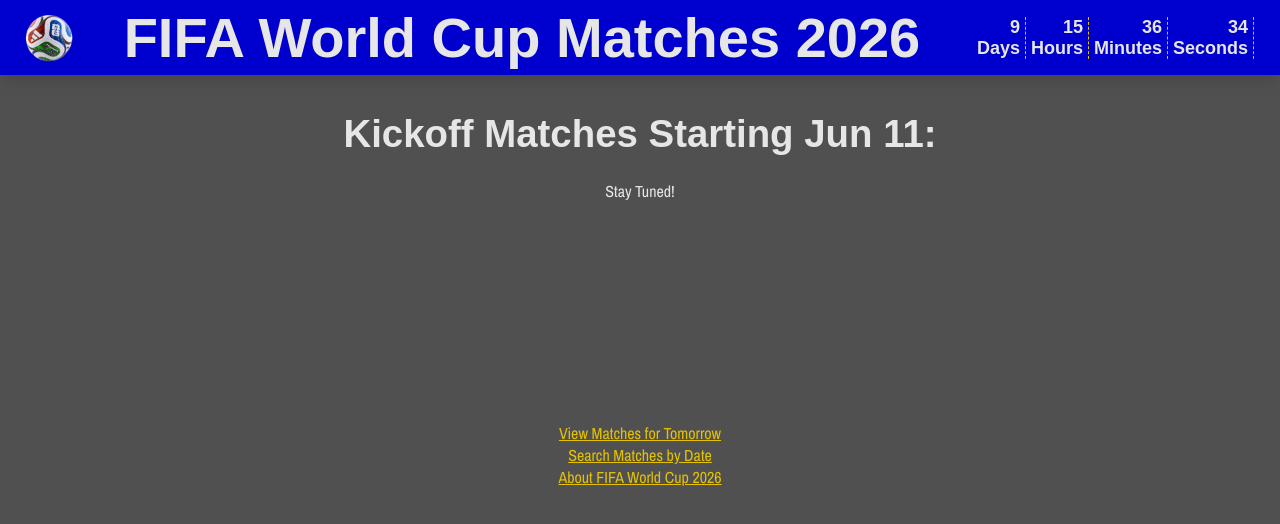
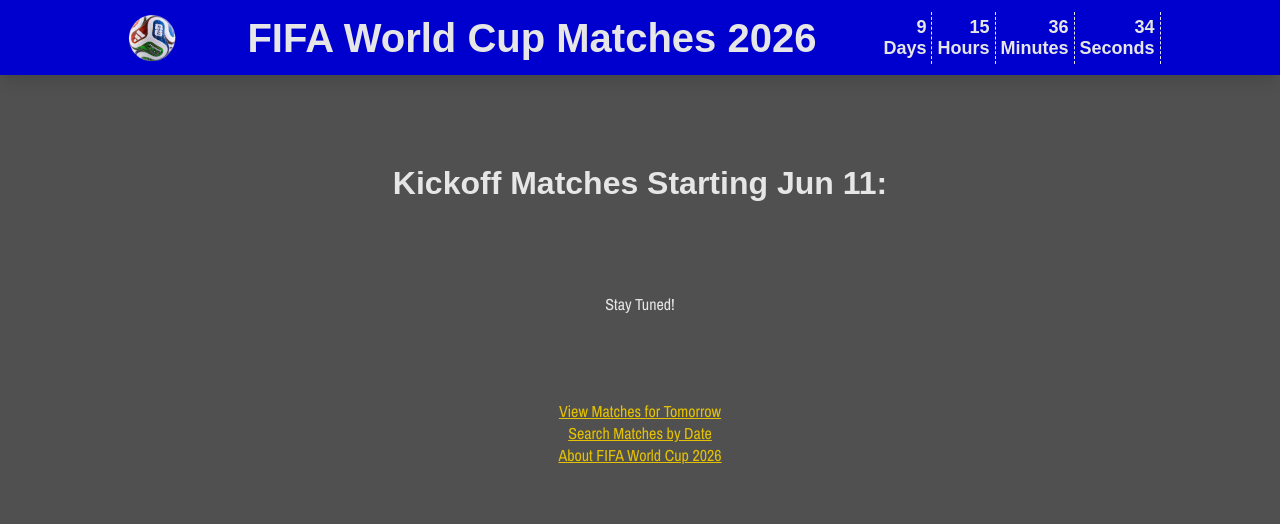
Before and after one commit to cash0826/FIFA_World_Cup_Matches_By_Cash, a React (Vite) app: page / in a window 1280 px wide. Shown: the top 524 px of the page. Built offline with nearby package versions, Linux system fonts and the light colour scheme; data requests are answered from the project's data file; a web font is replaced by a local one.

Commit message:
Minor changed to code comments, eliminated Home.css, updated font sizing, add footer default styling, separated footer component to be reused in multiple pages, cleaned up structuring

```diff
--- a/src/components/CountDownClock.jsx
+++ b/src/components/CountDownClock.jsx
@@ -8,24 +8,27 @@
     }
 
     return (
-      <div className="countdown-div">
+      <>
         <div className="countdown-days">
           <h4>{countdown.days} </h4>
           <h4>Days</h4>
         </div>
+
         <div className="countdown-hrs">
           <h4>{countdown.hours} </h4>
           <h4>Hours</h4>
         </div>
+
         <div className="countdown-min">
           <h4>{countdown.minutes} </h4>
           <h4>Minutes</h4>
         </div>
+
         <div className="countdown-sec">
           <h4>{countdown.seconds}</h4>
           <h4>Seconds</h4>
         </div>
-      </div>
+      </>
     )
   }
 
--- /dev/null
+++ b/src/components/Footer.jsx
@@ -0,0 +1,16 @@
+import { Link } from "react-router-dom"
+
+function Footer() {
+
+  return(
+    <>
+      <footer>
+        <Link to="/tomorrow">View Matches for Tomorrow</Link>
+        <Link to="/search">Search Matches by Date</Link>
+        <Link to="/about">About FIFA World Cup 2026</Link>
+      </footer>
+    </>
+  )
+}
+
+export default Footer;
--- a/src/components/NavBar.jsx
+++ b/src/components/NavBar.jsx
@@ -33,15 +33,20 @@
   return (
     <>
       <nav className="navbar">
+        <div className="navbar-div-homebtn">
+          <NavLink to="/" className="navbar-ball-logo">
+            <img src={trionda} id="trionda" alt="Trionda 2026" title="Trionda 2026"/>
+          </NavLink>
+        </div>
 
-        <NavLink to="/" className="navbar-ball-logo">
-          <img src={trionda} id="trionda" alt="Trionda 2026" title="Trionda 2026"/>
-        </NavLink>
-        <h1 className="navbar-heading">FIFA World Cup Matches 2026</h1>
-        <CountDownClock countdown={countdown}/>
+        <div className="navbar-div-title">
+          <h1 className="navbar-heading">FIFA World Cup Matches 2026</h1>
+        </div>
 
+        <div className="navbar-div-clock">
+          <CountDownClock countdown={countdown}/>
+        </div>
       </nav>
-      <br/>
     </>
   )
 }
--- a/src/pages/Home.jsx
+++ b/src/pages/Home.jsx
@@ -1,8 +1,8 @@
 import { useState, useEffect } from "react"
-import { Outlet, Link } from "react-router-dom"
+import { Outlet } from "react-router-dom"
 import { getMatches } from "../services/GetMatchesJSON"
-import '../styles/Home.css'
 import NavBar from "../components/NavBar"
+import Footer from "../components/Footer"
 
 function Home() {
   // State management of API fetch
@@ -11,8 +11,6 @@
   useEffect( () => {
     // Today's date, formatted for API param
     const today = new Date().toISOString().split("T")[0]
-    console.log(today)
-
     // use getMatchesJSON for now (no date needed)
     getMatches()
       .then( (data) => setMatches(data))
@@ -36,11 +34,8 @@
         <Outlet context= { {matches, setMatches} }/>
       </main>
 
-      <footer>
-        <Link to="/tomorrow">View Matches for Tomorrow</Link>
-        <Link to="/search">Search Matches by Date</Link>
-        <Link to="/about">About FIFA World Cup 2026</Link>
-      </footer>
+      <Footer/>
+
     </>
   )
 }
--- a/src/pages/MatchesTomorrow.jsx
+++ b/src/pages/MatchesTomorrow.jsx
@@ -1,6 +1,7 @@
 import { useState, useEffect } from "react"
 import { getMatches } from "../services/GetMatchesJSON"
 import NavBar from "../components/NavBar"
+import Footer from "../components/Footer"
 import MatchGrid from "../components/MatchGrid"
 
 function MatchesTomorrow() {
@@ -39,6 +40,9 @@
         <MatchGrid matches={matchesTomorrow}/>
       </div>
     </main>
+    <footer>
+      <Footer/>
+    </footer>
     </>
   )
 }
--- a/src/pages/Search.jsx
+++ b/src/pages/Search.jsx
@@ -2,6 +2,7 @@
 import { getMatches } from "../services/GetMatchesJSON"
 import { formatDisplayDate } from "../utils/formatDisplayDate"
 import NavBar from "../components/NavBar"
+import Footer from "../components/Footer"
 import MatchGrid from "../components/MatchGrid"
 
 function Search() {
@@ -74,6 +75,10 @@
       </div>
     </main>
 
+    <footer>
+      <Footer/>
+    </footer>
+
     </>
   )
 }
--- a/src/styles/App.css
+++ b/src/styles/App.css
@@ -9,9 +9,9 @@
   /* responsive font sizes from smallest to largest */
   --fontsize-body: clamp(1rem, 1vw, 1.375rem);
   --fontsize-h4: clamp(1rem, 1.5vw, 1.125rem);
-  --fontsize-h3: clamp(1.25rem, 2vw, 1.75rem);
-  --fontsize-h2: clamp(1.5rem, 3vw, 3rem);
-  --fontsize-h1: clamp(1rem, 5vw, 3.5rem);
+  --fontsize-h3: clamp(1.125rem, 2vw, 1.75rem);
+  --fontsize-h2: clamp(1.5rem, 3vw, 2rem);
+  --fontsize-h1: clamp(1.25rem, 4vw, 2.5rem);
 
   /* spacing 2300 - 600 (200, 160, 120 goes to 60 for mobile. You don't want huge space there */
   --spacing-sm: 0.5rem;
@@ -61,6 +61,18 @@
   min-height: 100vh;
 }
 
+main {
+  min-height: 50vh;
+  padding: 90px 25px 10px;
+  max-width: 1200px;
+  margin: 0 auto;
+  display: flex;
+  flex-direction: column;
+  justify-content: space-evenly;
+  align-items: center;
+  gap: var(--spacing-md);
+}
+
 h1, h2, h3, h4 {
   font-family: var(--sans-head);
 }
@@ -81,6 +93,13 @@
   font-size: var(--fontsize-h1);
 }
 
+footer {
+  display: flex;
+  flex-direction: column;
+  justify-content: center;
+  align-items: center;
+}
+
 a {
   color: var(--accent1);
   display: block;
--- a/src/styles/Home.css
+++ /dev/null
@@ -1,20 +0,0 @@
-/*'../styles/NavBar.css' */
-
-main {
-  min-height: 50vh;
-  padding: 90px var(--spacing-lg) 0px;
-  max-width: 1200px;
-  margin: 0 auto;
-  display: flex;
-  flex-direction: column;
-  justify-content: flex-start;
-  align-items: center;
-  gap: var(--spacing-lg);
-}
-
-footer {
-  display: flex;
-  flex-direction: column;
-  justify-content: center;
-  align-items: center;
-}
--- a/src/styles/NavBar.css
+++ b/src/styles/NavBar.css
@@ -1,36 +1,41 @@
 .navbar {
   position: fixed;
   width: 100%;
+  margin: 0 auto;
   height: 75px;
   padding: 0 var(--spacing-lg);
   background-color: var(--blue-bg);
   box-shadow: var(--shadow);
+  text-align: center;
   box-sizing: border-box;
   display: flex;
-  justify-content: space-between;
+  justify-content: center;
   align-items: center;
+  gap: 50px;
+}
+
+.navbar-div-homebtn, .navbar-div-title, .navbar-div-clock {
+  padding: 10px;
 }
 
 .navbar-ball-logo {
   border-radius: 50%;
-  flex-shrink: 0;
   align-self: center;
   display: block;
-  box-sizing: border-box;
 
   &:hover {
   box-shadow: var(--glow);
   }
-}
 
-#trionda {
-  height: 50px;
-  width: auto;
+  #trionda {
+  width: 50px;
+  min-width: 50px;
+  height: auto;
+  }
 }
 
 .navbar-heading {
   line-height: 1;
-  padding: 5px;
   text-align: center;
 }
 
@@ -38,7 +43,7 @@
   text-align: center;
 }
 
-.countdown-div {
+.navbar-div-clock {
   display: flex;
   padding: 2px;
 }
@@ -46,16 +51,16 @@
 .countdown-days, .countdown-hrs, .countdown-min, .countdown-sec {
   display: flex;
   flex-direction: column;
-  padding: 0 5px;
-  border-right: 1px dashed var(--accent1);
+  padding: 5px;
+  border-right: 1px dashed var(--white-default);
 
   h4 {
     text-align: right;
   }
 }
 
-@media (max-width: 900px) {
-  .countdown-div {
+@media (max-width: 950px) {
+  .navbar-div-clock {
     display: none;
   }
 }
--- a/src/utils/teams.js
+++ b/src/utils/teams.js
@@ -1,5 +1,5 @@
 // Teams from API response for tournament in 2026
-// After retrieving teams from API database, each country object was manually created with matching flag
+// After retrieving team names from API database, each country object was matched with flag
 
 export const teams = [
   {
```
